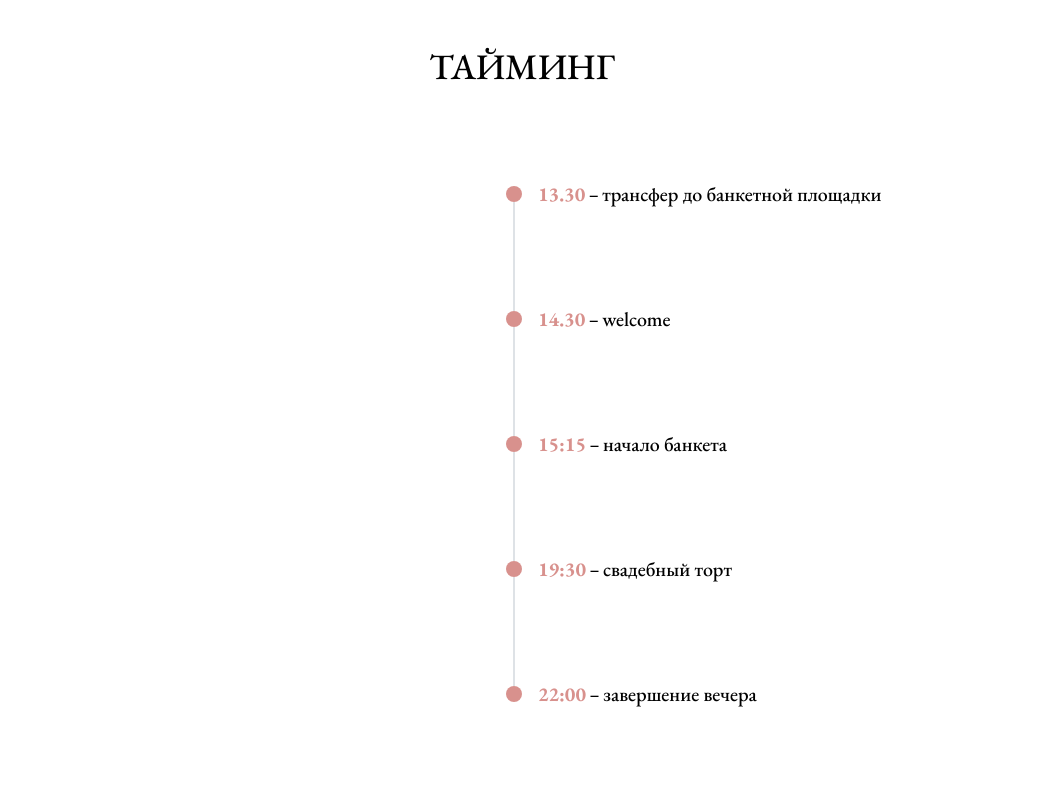
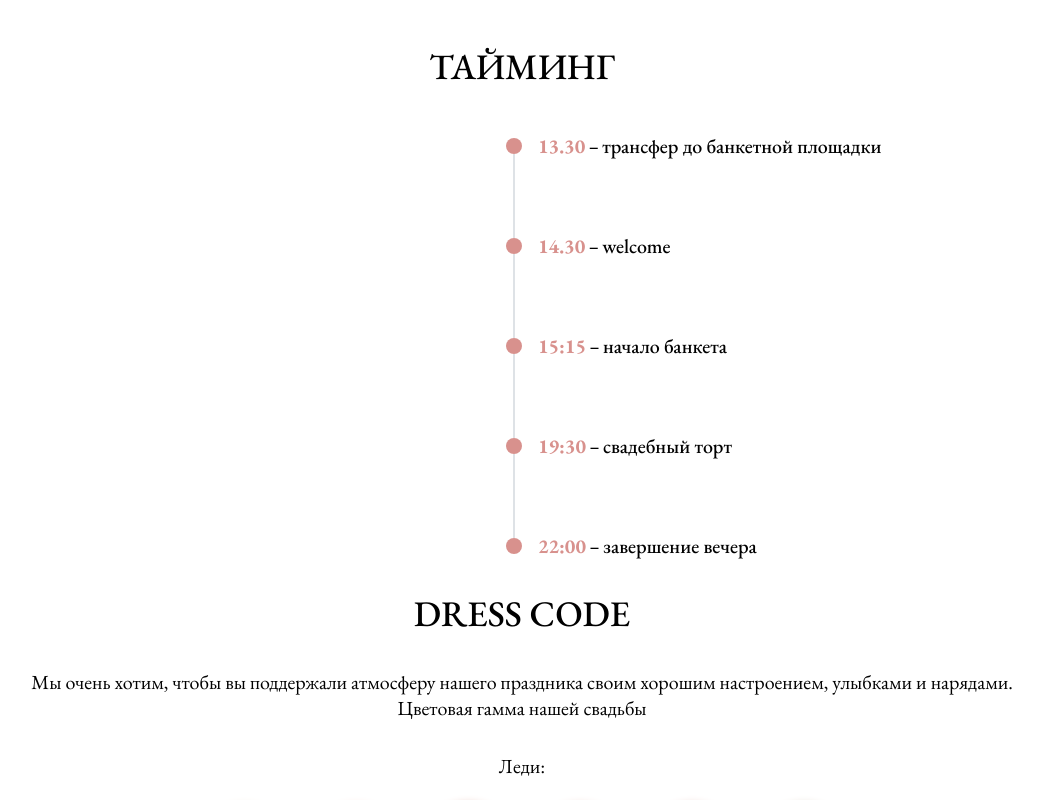
Before and after one commit to Mor-ald/invitation, a React (Vite) app: page / in a window 1280 px wide. Shown: the part 1620-2420 px from the top of the page, without its empty margins (118-1161 px from the left). Built offline with nearby package versions, Linux system fonts and the light colour scheme.

Commit message:
change margin&height

```diff
--- a/src/components/time/Time.css
+++ b/src/components/time/Time.css
@@ -8,13 +8,14 @@
 }
 
 .time-container {
-    margin-top: 6rem;
+    margin-top: 3rem;
     margin-right: 1rem;
+    margin-bottom: -3rem;
 }
 
 .event {
     transform: translateY(-5px);
-    height: 125px;
+    height: 100px;
 }
 
 .event__time, .event__text {
```
